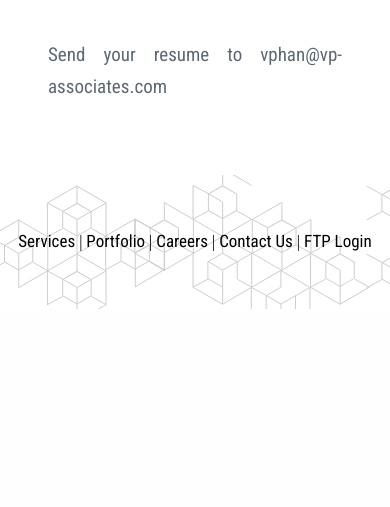
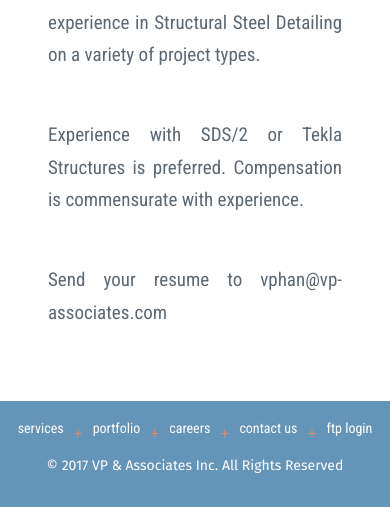
Before and after one commit to alaw989/alaw989.github.io, a PHP site: page /careers.html in a window 390 px wide. Shown: the part 1084-1591 px from the top of the page. Before the commit the page ends 1393 px from the top, so only its background shows below. Run offline with PHP 8.4, Linux system fonts and the light colour scheme; style sheets or scripts are compiled from the project's sources; some libraries are stand-ins or nearby versions.

Commit message:
changed footer, modified scrollfade for responsiveness

```diff
--- a/careers.html
+++ b/careers.html
@@ -67,7 +67,7 @@ $(function() {
 			      <div class="right-column">
 
 			         <figure>
-			            <!--<img src="/images/hardhat2.jpg">--> <img src="http://via.placeholder.com/900x328">
+			            <img src="/images/hardhat2.jpg">
 			         </figure>
 			         <p>VP & Associates, Inc. is an innovative company serving clients all over the U.S. and other parts of the world. It is a challenging and satisfying working environment here - one that encourages personal growth, creative thinking and innovative solutions. We are located in Tampa, Florida. </p>
 			         <p>The company seeks individuals who desire to grow and develop along with it. Prospective employees must have experience in Structural Steel Detailing on a variety of project types. </p>
--- a/css/footer.css
+++ b/css/footer.css
@@ -87,18 +87,24 @@
 @import url("https://fonts.googleapis.com/css?family=Open+Sans");
 @import url("https://fonts.googleapis.com/css?family=Fira+Sans");
 .footer {
-  background: url("/images/footerbg.svg");
   background-repeat: no-repeat;
   background-position: center;
   background-size: cover;
-  padding: 55px 0; }
+  background-color: #6494b7;
+  padding: 15px 0; }
   .footer .footer-nav {
     display: -webkit-box;
     display: -ms-flexbox;
-    display: flex; }
+    display: flex;
+    -webkit-box-orient: vertical;
+    -webkit-box-direction: normal;
+        -ms-flex-direction: column;
+            flex-direction: column; }
     .footer .footer-nav ul {
       margin: 0;
-      padding-top: 12px; }
+      padding: 12px 0 0 0; }
+      .footer .footer-nav ul a {
+        text-decoration: none; }
       .footer .footer-nav ul li {
         display: inline-block;
         position: relative;
@@ -107,23 +113,55 @@
         font-size: 1.25rem;
         line-height: 1.2;
         font-weight: 400;
-        color: #000;
-        cursor: pointer; }
+        color: white;
+        cursor: pointer;
+        background-color: #6494b7; }
         .footer .footer-nav ul li:hover {
           color: #f48c58; }
-      .footer .footer-nav ul li:after {
-        content: " |"; }
-      .footer .footer-nav ul li:last-child:after {
-        content: ''; }
+      .footer .footer-nav ul span {
+        color: white;
+        background-color: #6494b7;
+        position: relative;
+        top: 6px;
+        padding: 0 6px;
+        color: #f48c58; }
+    .footer .footer-nav .disclaimer {
+      min-width: 191px; }
+      .footer .footer-nav .disclaimer p {
+        color: white; }
+
+@media (min-width: 1px) and (max-width: 1250px) {
+  .footer .footer-nav {
+    -webkit-box-pack: center;
+        -ms-flex-pack: center;
+            justify-content: center; }
+    .footer .footer-nav ul {
+      padding: 0 0 0 0;
+      margin: 0 auto; }
+      .footer .footer-nav ul li {
+        font-size: 17px;
+        font-size: 1.0625rem;
+        line-height: 1.41176; }
+    .footer .footer-nav .disclaimer {
+      padding: 0 0 0 0;
+      margin: 0 auto;
+      min-width: 191px; }
+      .footer .footer-nav .disclaimer p {
+        color: white; } }
 
 @media (min-width: 1px) and (max-width: 768px) {
   .footer .footer-nav {
     -webkit-box-pack: center;
         -ms-flex-pack: center;
             justify-content: center; }
-    .footer .footer-nav ul {
-      padding: 0; }
-      .footer .footer-nav ul li {
-        font-size: 17px;
-        font-size: 1.0625rem;
-        line-height: 1.41176; } }
+    .footer .footer-nav ul li {
+      font-size: 14px;
+      font-size: 0.875rem;
+      line-height: 1.71429; }
+    .footer .footer-nav .disclaimer {
+      min-width: 191px; }
+      .footer .footer-nav .disclaimer p {
+        color: white;
+        font-size: 14px;
+        font-size: 0.875rem;
+        line-height: 1.71429; } }
--- a/footer.html
+++ b/footer.html
@@ -2,12 +2,25 @@
     <div class="container">
         <div class="footer-nav">
             <ul>
-            <a href="/services.html"><li>Services</li></a><span> |</span>
-            <a href="/portfolio.html"><li>Portfolio</li></a><span> |</span>
-            <a href="careers.html"><li>Careers</li></a><span> |</span>
-            <a href="contactus.html"><li>Contact Us</li></a><span> |</span>
-            <a href="contactus.html"><li>FTP Login</li></a>
+                <a href="/services.html">
+                    <li>services</li>
+                </a><span> +</span>
+                <a href="/portfolio.html">
+                    <li>portfolio</li>
+                </a><span> +</span>
+                <a href="careers.html">
+                    <li>careers</li>
+                </a><span> +</span>
+                <a href="contactus.html">
+                    <li>contact us</li>
+                </a><span> +</span>
+                <a href="contactus.html">
+                    <li>ftp login</li>
+                </a>
             </ul>
+            <div class="disclaimer">
+                <p> © 2017 VP & Associates Inc. All Rights Reserved</p>
+            </div>
         </div>
     </div>
     <!--container-->
--- a/header.html
+++ b/header.html
@@ -38,8 +38,8 @@ function closeNav() {
                   <li><a href="#">FTP LOGIN</a></li>
                </ul>
                <ul class="level1">
-                  <li><a href="/index.html">HOME</a> <span>+</span></li>
-                  <li><a href="/portfolio.html">PORTFOLIO</a></li> <span>+</span>
+                  <li><a href="/index.html">home</a> <span>+</span></li>
+                  <li><a href="/portfolio.html">portfolio</a></li> <span>+</span>
                   <!--<ul class="level2">
 
                      <li><a href="#">Industrial</a></li>
@@ -51,9 +51,9 @@ function closeNav() {
                   <!--end level2-->
                   </li>
                   <!-- end portfolio-->
-                  <li><a href="/careers.html">CAREERS</a> <span>+</span></li>
-                  <li><a href="/services.html">SERVICES</a></li> <span>+</span>
-                  <li><a href="/contactus.html">CONTACT US</a></li>
+                  <li><a href="/careers.html">careers</a> <span>+</span></li>
+                  <li><a href="/services.html">services</a></li> <span>+</span>
+                  <li><a href="/contactus.html">contact us</a></li>
                </ul>
                <!--end level1-->
             </div>
--- a/js/scrollFade.js
+++ b/js/scrollFade.js
@@ -1,16 +1,17 @@
-
 function init() {
     window.addEventListener('scroll', function(e) {
-      var distanceY = window.pageYOffset /*|| document.documentElement.scrollTop*/,
+        var distanceY = window.pageYOffset /*|| document.documentElement.scrollTop*/ ,
             shrinkOn = 300,
             logo = document.getElementById("logo-image"),
             mainNav = document.getElementById("mainNav"),
-         logo2 = document.getElementById("logo-image2");
+            logo2 = document.getElementById("logo-image2"),
+            width = $(window).width();
+
 
         /*console.log($("#logo-image").css("width"));
         console.log($("#mainNav").css("padding"));*/
 
-      if (distanceY > shrinkOn) {
+        if (distanceY > shrinkOn && width > 768) {
             $('#logo-image').fadeTo(1, 0);
             /* $('#logo-image').css('width', '90%'); */
             $('#mainNav').css('padding-top', '10px');
--- a/scss/footer.scss
+++ b/scss/footer.scss
@@ -9,49 +9,98 @@
 @import url('https://fonts.googleapis.com/css?family=Fira+Sans');
 
 .footer {
-   background: url('/images/footerbg.svg');
+
     background-repeat: no-repeat;
     background-position: center;
     background-size: cover;
-   padding: 55px 0;
+    background-color: #6494b7;
+    padding: 15px 0;
 
     .footer-nav {
         display: flex;
-
+        flex-direction: column;
         ul {
             margin: 0;
-         padding-top: $spacingSm;
+            padding: $spacingSm 0 0 0;
 
+            a {
+               text-decoration: none;
+            }
             li {
                 display: inline-block;
                 position: relative;
                 font-family: 'Roboto Condensed', sans-serif;
                 @include font-size(20px);
                 font-weight: 400;
-            color: #000;
+                color: white;
                 cursor: pointer;
+                background-color: #6494b7;
                 &:hover {
                     color: $colorOrange;
                 }
             }
-         li:after {
-         	content: " |";
+            span {
+                color: white;
+                background-color: #6494b7;
+                position: relative;
+                top: 6px;
+                padding: 0 $spacingXSm;
+                color: $colorOrange;
+
             }
-         li:last-child:after {
-            content: '';
+        }
+        .disclaimer {
+
+            min-width: 191px;
+            p {
+                color: white;
+
             }
         }
     }
 }
+
+@include tablet {
+    .footer {
+        .footer-nav {
+            justify-content: center;
+            ul {
+                padding: 0 0 0 0;
+                margin: 0 auto;
+                li {
+                    @include font-size(17px);
+                }
+            }
+            .disclaimer {
+                padding: 0 0 0 0;
+                margin: 0 auto;
+                min-width: 191px;
+                p {
+                    color: white;
+
+                }
+            }
+        }
+    }
+}
+
 
 @include phone {
     .footer {
         .footer-nav {
             justify-content: center;
             ul {
-            padding: 0;
                 li {
-               @include font-size(17px);
+                    @include font-size(14px);
+                }
+            }
+            .disclaimer {
+
+                min-width: 191px;
+                p {
+                    color: white;
+                     @include font-size(14px);
+
                 }
             }
         }
--- a/scss/mainNav.scss
+++ b/scss/mainNav.scss
@@ -30,7 +30,6 @@
       }
       #logo-image2 {
         visibility: hidden;
-
         transition: all .5s;
         position: absolute;
       }
@@ -40,6 +39,12 @@
 .spacer {
   width: 100%;
   height: 154px;
+}
+
+@include phone {
+  .spacer {
+    height: 107px;
+  }
 }
 
 
@@ -186,15 +191,11 @@
     transition: margin-left .5s;
 }
 
-@include phone {
-  .spacer {
-    height: 0;
-  }
-}
+
 
 @include tablet {
    #header {
-      padding: $spacingXSm 0;
+
       #logo {
          padding-left: $spacingSm;
          #logo-image {
@@ -230,3 +231,43 @@
       display: none;
    }
 }
+
+
+@include phone {
+   #header {
+
+      #logo {
+         padding-left: $spacingSm;
+         #logo-image {
+            width: 100%;
+            padding-top: $spacingSm;
+            min-width: 225px;
+            opacity: 1;
+         }
+         #logo-image2 {
+            width: 100%;
+            padding-top: $spacingSm;
+            display: none;
+            min-width: 105px;
+         }
+      }
+   }
+   .hamburger {
+      display: flex;
+      justify-content: flex-end;
+      align-items: center;
+      padding: $spacingBase $spacingSm;
+      img {
+         min-width: 60px;
+         max-width: 56px;
+         border: 2px solid $colorBrandPrimary;
+         border-radius: 5px;
+         &:hover {
+            cursor: pointer;
+         }
+      }
+   }
+   #mainNav {
+      display: none;
+   }
+}
```
Also changed, not shown: css/mainNav.css (+38 -2 lines), index.html (deleted, +0 -223 lines). Lines whose indentation alone changed are shown as unchanged.
